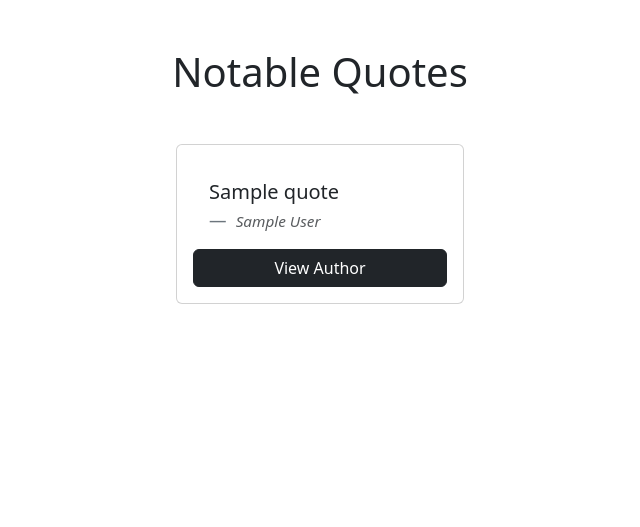
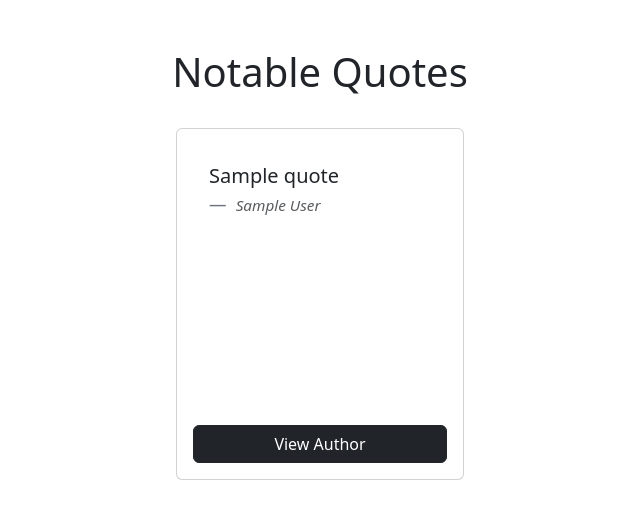
Before and after one commit to nataliepcodes/motivational-quotes-app, a Django app: template quotes_project/notable_quotes/templates/notable_quotes/home.html in a window 1280 px wide. Shown: the top 527 px of the page, without its empty margins (320-960 px from the left). Run offline with Django 3.2, Linux system fonts and the light colour scheme; the template is opened without the code that fills it: most values are stand-ins (such as "Sample title", 1, 10 or a date in 2020).

Commit message:
Updated quote layout

```diff
--- a/quotes_project/notable_quotes/templates/notable_quotes/home.html
+++ b/quotes_project/notable_quotes/templates/notable_quotes/home.html
@@ -4,13 +4,13 @@
 
 {% block content %}
     <div class="container d-flex flex-column align-items-center mt-5">
-        <h1 class="mb-5">Notable Quotes</h1>
+        <h1 class="mb-3">Notable Quotes</h1>
 
         <div class="row">
 
         {% for quote in quotes %}
-            <div class="col-4">
-            <div class="card p-3" style="width: 18rem;">
+            <div class="col-3">
+                <div class="card p-3 mt-3 mb-5" style="width: 18rem; height:22rem;">
                     <blockquote class="blockquote mb-0 card-body">
                     <p>{{ quote.quote }}</p>
                     <footer class="blockquote-footer">
```
Lines whose indentation alone changed are shown as unchanged.
